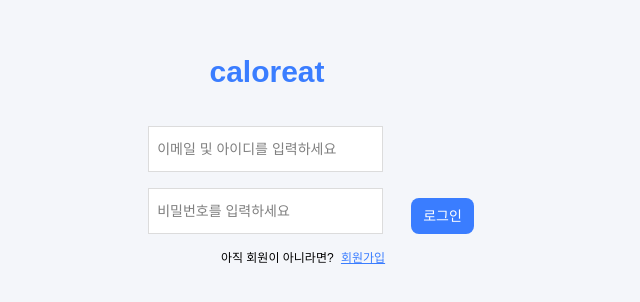
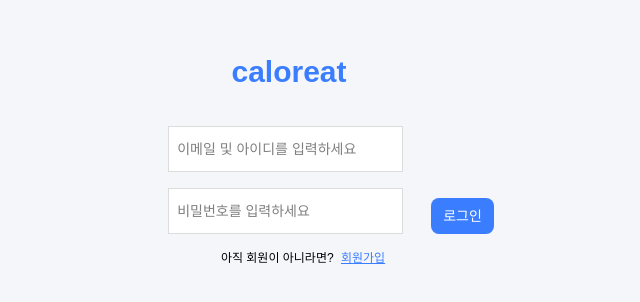
Before and after one commit to Team-AIvocado/caloreat-frontend, a React app: page / in a window 1280 px wide. Shown: the part 240-542 px from the top of the page, without its empty margins (341-981 px from the left). Built offline with nearby package versions, Linux system fonts and the light colour scheme; the HTML template or start-up script is replaced by a standard one; a web font is replaced by a local one.

Commit message:
change css login signup page

```diff
--- a/src/pages/LoginPage/index.jsx
+++ b/src/pages/LoginPage/index.jsx
@@ -37,11 +37,11 @@ export const LoginPage = () => {
   return (
     <>
       <div className="flex h-screen flex-col justify-center items-center">
-        <div className="text-main_color text-3xl">
+        <div className="text-main_color text-3xl ml-11">
           <div className="pr-16 pb-7 font-bold">caloreat</div>
         </div>
         <div className="flex flex-row ml-6">
-          <div className="flex flex-col">
+          <div className="flex flex-col ml-10">
             <input
               className={error.id ? sty[1] : sty[0]}
               type="text"
--- a/src/pages/SignUpPage/index.jsx
+++ b/src/pages/SignUpPage/index.jsx
@@ -123,7 +123,11 @@ export const SignUpPage = () => {
     <>
       <div className="flex h-screen flex-col justify-center items-center">
         <div className="text-main_color text-3xl">
-          <div className="pb-10 font-bold">caloreat</div>
+          <div className="pb-10 font-bold">
+            <span className="cursor-pointer" onClick={() => navigate("/")}>
+              caloreat
+            </span>
+          </div>
         </div>
         <div className="flex flex-row">
           <div className="flex flex-col">
```
